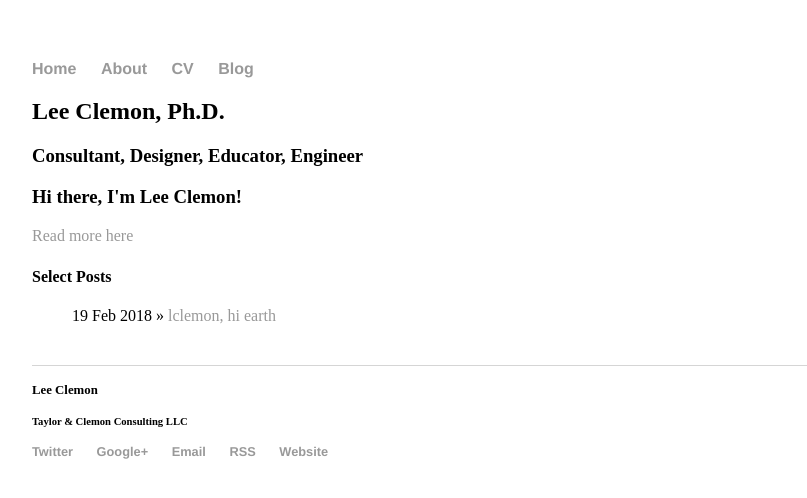
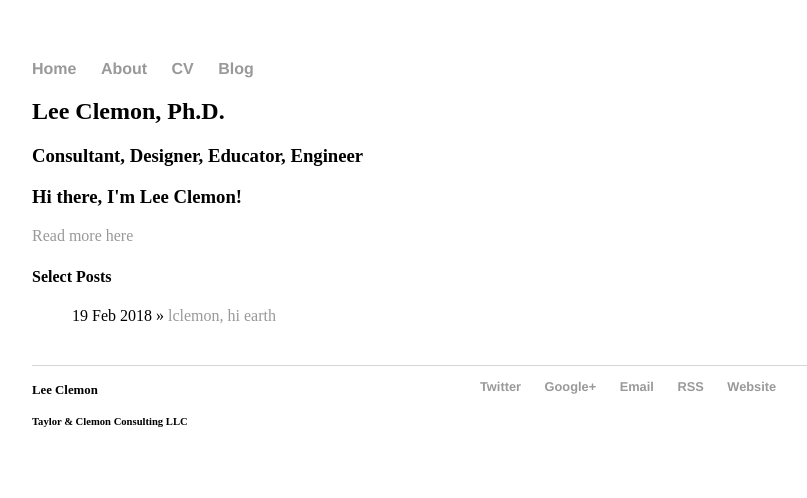
Before and after one commit to lclemon/lclemon.github.io, a Jekyll site: the page built from index.html, in a window 1280 px wide. Shown: the top 498 px of the page, without its empty margins (160-967 px from the left). Built offline with Jekyll 4.4.1, drawn with Linux system fonts in a browser that asks for light colours.

Commit message:
Update default.html

```diff
--- a/_layouts/default.html
+++ b/_layouts/default.html
@@ -20,11 +20,11 @@
 
 			</div><!-- /.container -->
 			<footer>
-				<div class="left">
+				<div class="colleft">
 				    	<h4>Lee Clemon</h4>
 					<h5>Taylor &amp Clemon Consulting LLC</h6>
 				</div>
-				<div class="right">
+				<div class="colright">
 				    <ul class="ombre-social-media">
 					<li class="twitter-soc"><a href="https://twitter.com">Twitter</a></li>
 					<li class="googleplus-soc"><a href="https://plus.google.com">Google+</a></li>
```
